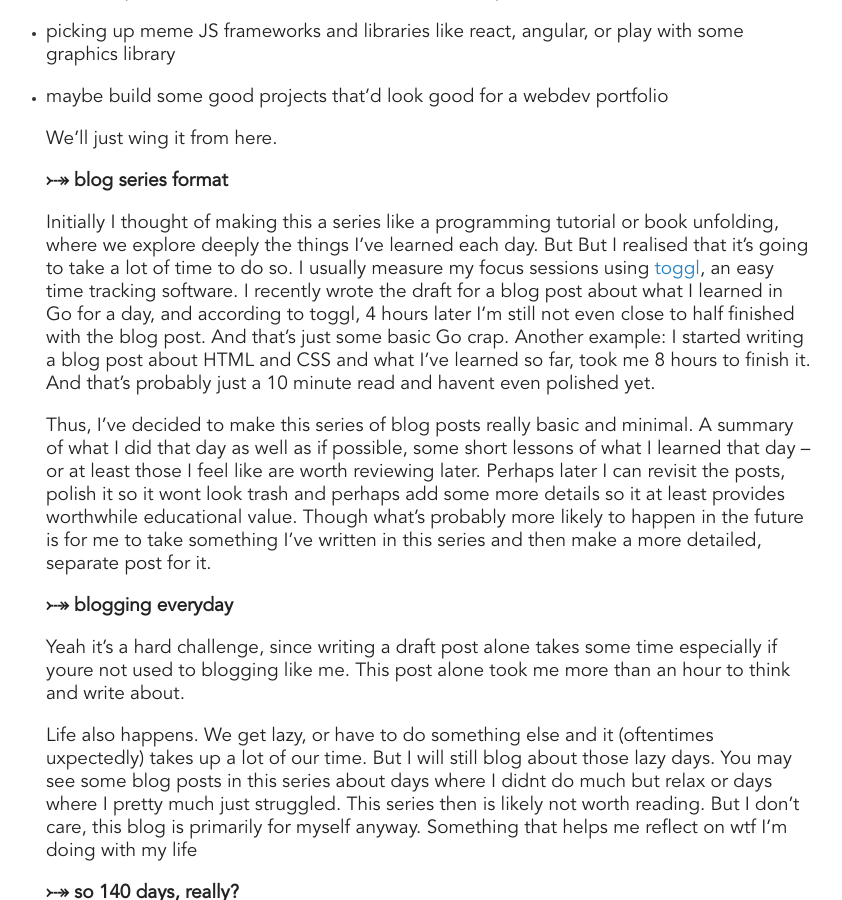
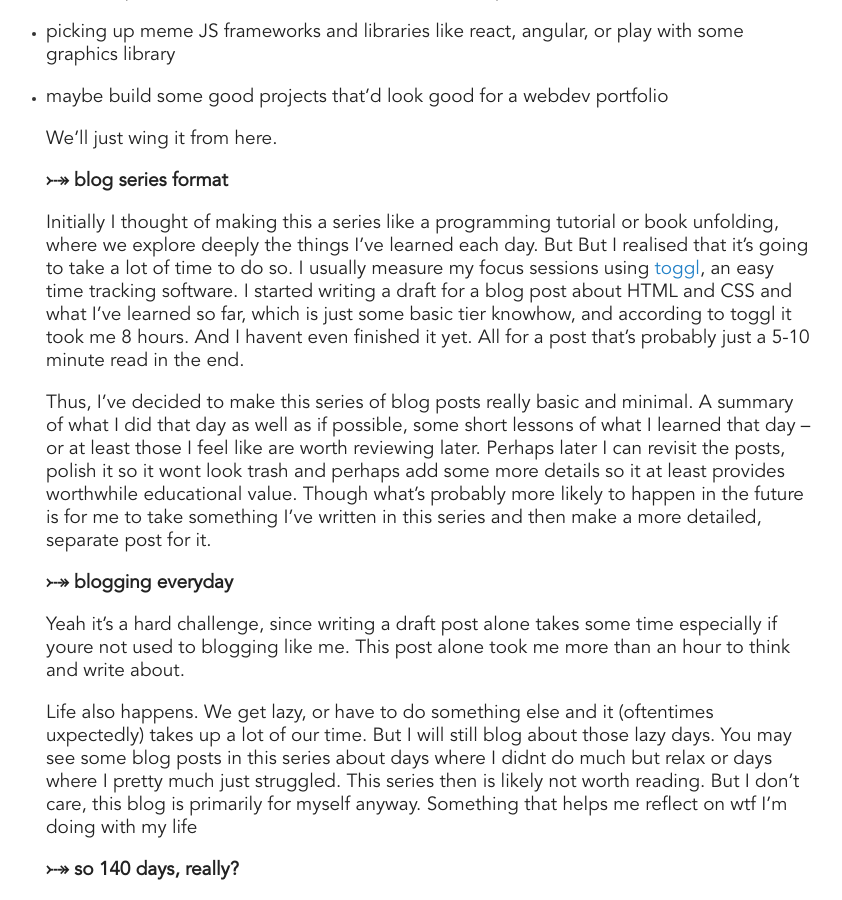
Before and after one commit to jpamata/jpamata.github.io, a Jekyll site: the page built from _posts/2021-04-12-diy-bootcamp.md, in a window 1280 px wide and 900 px high, scrolled down 1310 px. Shown: the whole window, without its empty margins (210-1052 px from the left). Built offline with Jekyll 4.4.1, drawn with Linux system fonts in a browser that asks for light colours; comment, search, counter and statistics services are not loaded.

Commit message:
Update 2021-04-12-diy-bootcamp.md

```diff
--- a/_posts/2021-04-12-diy-bootcamp.md
+++ b/_posts/2021-04-12-diy-bootcamp.md
@@ -47,7 +47,7 @@ We'll just wing it from here.
 
 <strong>⤐ blog series format</strong>
 
-Initially I thought of making this a series like a programming tutorial or book unfolding, where we explore deeply the things I've learned each day. But But I realised that it's going to take a lot of time to do so. I usually measure my focus sessions using [toggl](https://toggl.com/), an easy time tracking software. I recently wrote the draft for a blog post about what I learned in Go for a day, and according to toggl, 4 hours later I'm still not even close to half finished with the blog post. And that's just some basic Go crap. Another example: I started writing a blog post about HTML and CSS and what I've learned so far, took me 8 hours to finish it. And that's probably just a 10 minute read and havent even polished yet.
+Initially I thought of making this a series like a programming tutorial or book unfolding, where we explore deeply the things I've learned each day. But But I realised that it's going to take a lot of time to do so. I usually measure my focus sessions using [toggl](https://toggl.com/), an easy time tracking software. I started writing a draft for a blog post about HTML and CSS and what I've learned so far, which is just some basic tier knowhow, and according to toggl it took me 8 hours. And I havent even finished it yet. All for a post that's probably just a 5-10 minute read in the end.
 
 Thus, I've decided to make this series of blog posts really basic and minimal. A summary of what I did that day as well as if possible, some short lessons of what I learned that day -- or at least those I feel like are worth reviewing later. Perhaps later I can revisit the posts, polish it so it wont look trash and perhaps add some more details so it at least provides worthwhile educational value. Though what's probably more likely to happen in the future is for me to take something I've written in this series and then make a more detailed, separate post for it.
 
```
